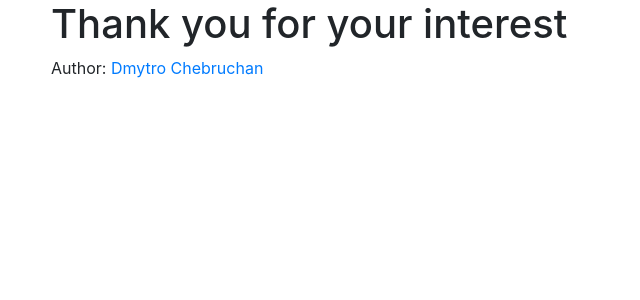
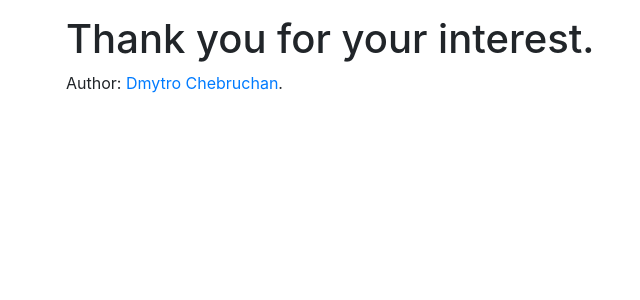
Before and after one commit to DmytroChebruchan/flags_game, a Django app: page /about in a window 1280 px wide. Shown: the part 56-356 px from the top of the page, without its empty margins (34-674 px from the left). Run offline with Django 4.2, Linux system fonts and the light colour scheme; some libraries are stand-ins or nearby versions.

Commit message:
refactoring

```diff
--- a/templates/about.html
+++ b/templates/about.html
@@ -1,5 +1,6 @@
 <!doctype html>
 <html lang="en">
+{% load static %}
 <head>
     <meta charset="UTF-8">
     <meta name="viewport"
@@ -7,17 +8,18 @@
     <meta http-equiv="X-UA-Compatible" content="ie=edge">
     <link rel="stylesheet"
           href="https://maxcdn.bootstrapcdn.com/bootstrap/4.5.2/css/bootstrap.min.css">
-
+    <link rel="stylesheet" href='{% static "css/style.css" %}'/>
     <title>Games to play</title>
 </head>
 <body>
 <div class="container">
 
     {% include 'nav_bar.html' %}
-
-    <h1 class="h1">Thank you for your interest</h1>
-    <p class="p">Author:<a href="https://github.com/DmitriyChebruchan">
-        Dmytro Chebruchan</a></p>
+    <main class="margin_15px">
+        <h1 class="h1">Thank you for your interest.</h1>
+        <p class="p">Author:<a href="https://github.com/DmitriyChebruchan">
+            Dmytro Chebruchan</a>.</p>
+    </main>
 </div>
 
 </body>
```
Also changed, not shown: db.sqlite3.
